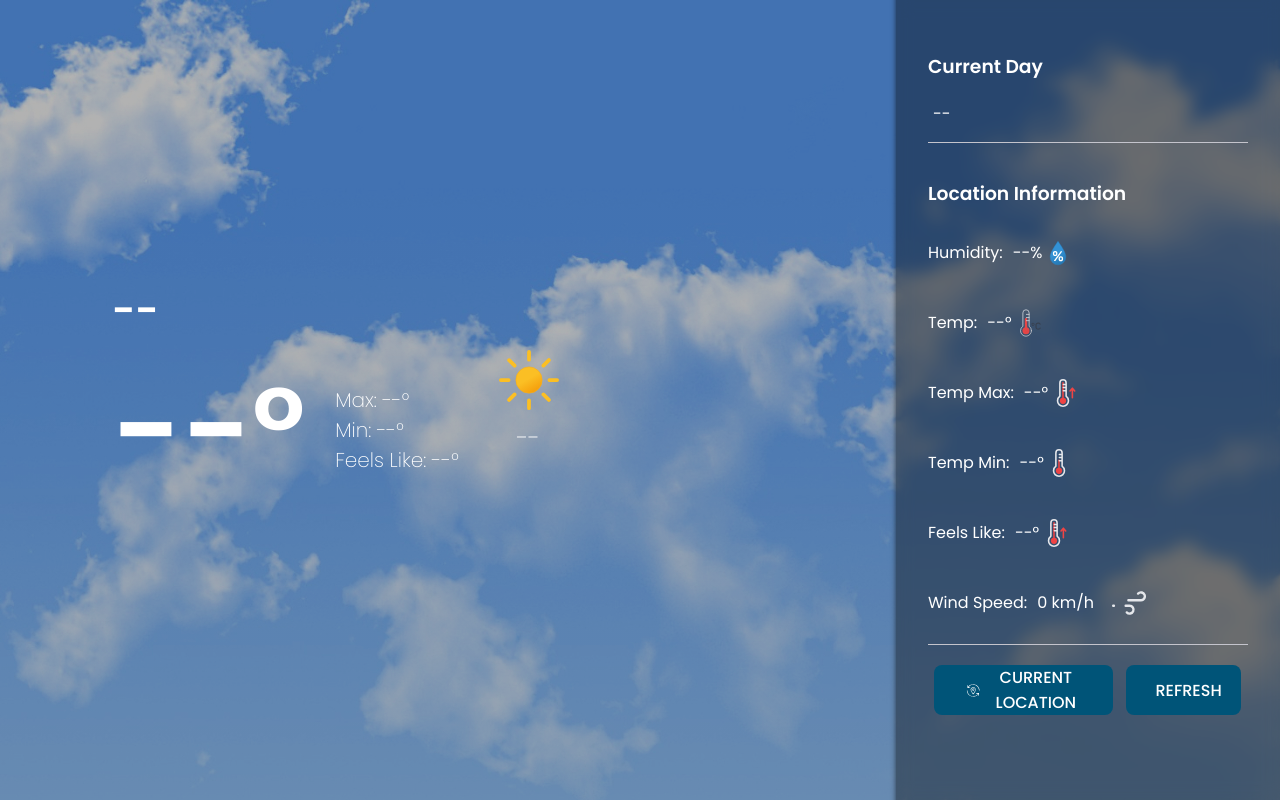
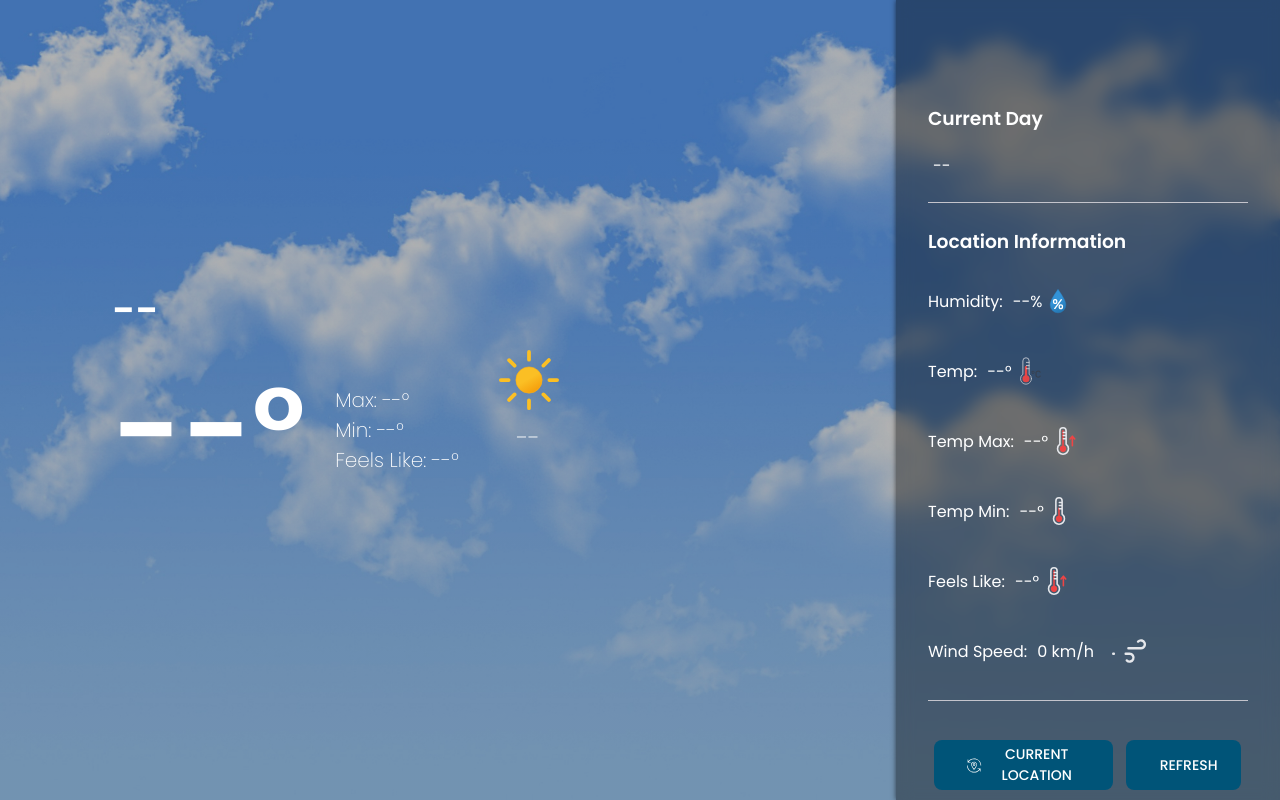
Before and after one commit to LucasDallier/WeatherLocation, a React (Vite) app: page / in a window 1280 px wide. Built offline with nearby package versions, Linux system fonts and the light colour scheme; no server answers.

Commit message:
Implement responsive media 1280x720 and documentation css

```diff
--- a/src/components/ContentRight/SideBarRight/index.tsx
+++ b/src/components/ContentRight/SideBarRight/index.tsx
@@ -74,11 +74,11 @@ export function SideBarRight({
       <BoxButtons>
         <BtnLocation type="button" onClick={handleSetInfoWeather}>
           <Icon code="reactIconLocation" />
-          Current Location
+          <span>Current Location</span>
         </BtnLocation>
         <BtnRefresh type="button" onClick={handleSetInfoWeather}>
           <Icon code="reactIconRefresh" />
-          Refresh
+          <span>Refresh</span>
         </BtnRefresh>
       </BoxButtons>
     </Container>
--- a/src/components/ContentRight/SideBarRight/styles.ts
+++ b/src/components/ContentRight/SideBarRight/styles.ts
@@ -5,8 +5,10 @@ export const Container = styled.div`
   flex-direction: column;
 
   flex: 1;
-  gap: 20px;
+
   max-width: 30%;
+  height: 100%;
+
   padding: 5rem 2rem;
 
   /* Glassmorphism */
@@ -15,6 +17,12 @@ export const Container = styled.div`
   box-shadow: 0px 0px 5px rgb(0 0 0 / 60%);
   backdrop-filter: blur(8px);
   -webkit-backdrop-filter: blur(8px);
+
+  @media (max-height: 720px) {
+    height: none;
+
+    padding: 0rem 2rem;
+  }
 `;
 
 export const SectionRightTop = styled.div`
@@ -23,11 +31,11 @@ export const SectionRightTop = styled.div`
 
   gap: 20px;
 
-  padding: 1rem 0rem;
+  padding: 1.5rem 0rem;
 
   border-bottom: 1px solid ${(props) => props.theme["gray-300"]};
 
-  h3 {
+  > h3 {
     color: ${(props) => props.theme.white};
     font-weight: 600;
   }
@@ -38,14 +46,26 @@ export const SectionRightTop = styled.div`
 
     color: ${(props) => props.theme.white};
   }
+
+  @media (max-height: 720px) {
+    gap: 5px;
+
+    padding: 1.7rem 0rem;
+  }
 `;
 
 export const BoxButtons = styled.div`
   display: flex;
-  align-items: flex-end;
   justify-content: space-around;
 
-  height: auto;
+  padding: 1.5rem 0rem;
+  margin-top: 15px;
+
+  @media (max-height: 720px) {
+    height: none;
+
+    padding: 0rem;
+  }
 `;
 
 //Variable created in order not to repeat the code for styling components whose styles are "equal", changing only their width.
@@ -64,7 +84,6 @@ export const stylesButton = css`
   border-radius: 0.5rem;
   background: ${(props) => props.theme["bluish-green"]};
 
-  font-weight: 500;
   text-transform: uppercase;
   color: ${(props) => props.theme.white};
 
@@ -75,6 +94,11 @@ export const stylesButton = css`
   will-change: transform;
 
   margin-bottom: 50px;
+
+  > span {
+    font-size: 0.875em;
+    font-weight: 500;
+  }
 
   > svg {
     width: 25px;
@@ -90,6 +114,19 @@ export const stylesButton = css`
     box-shadow: none;
     transform: translateY(0);
     filter: brightness(0.9);
+  }
+
+  @media (max-height: 720px) {
+    padding: 0 1rem;
+
+    > span {
+      font-size: 0.75rem;
+    }
+
+    > svg {
+      width: 18px;
+      height: 18px;
+    }
   }
 `;
 
--- a/src/pages/styles.tsx
+++ b/src/pages/styles.tsx
@@ -45,5 +45,6 @@ export const Container = styled.div<IContainerProps>`
   overflow-y: auto;
 
   background: linear-gradient(0deg, rgba(0, 0, 0, 0.3), rgba(0, 0, 0, 0.3)),
-    url(${(props) => TimeIconBackgroundList[props.icon]});
+    url(${(props) => TimeIconBackgroundList[props.icon]}) no-repeat;
+  background-size: cover;
 `;
```
